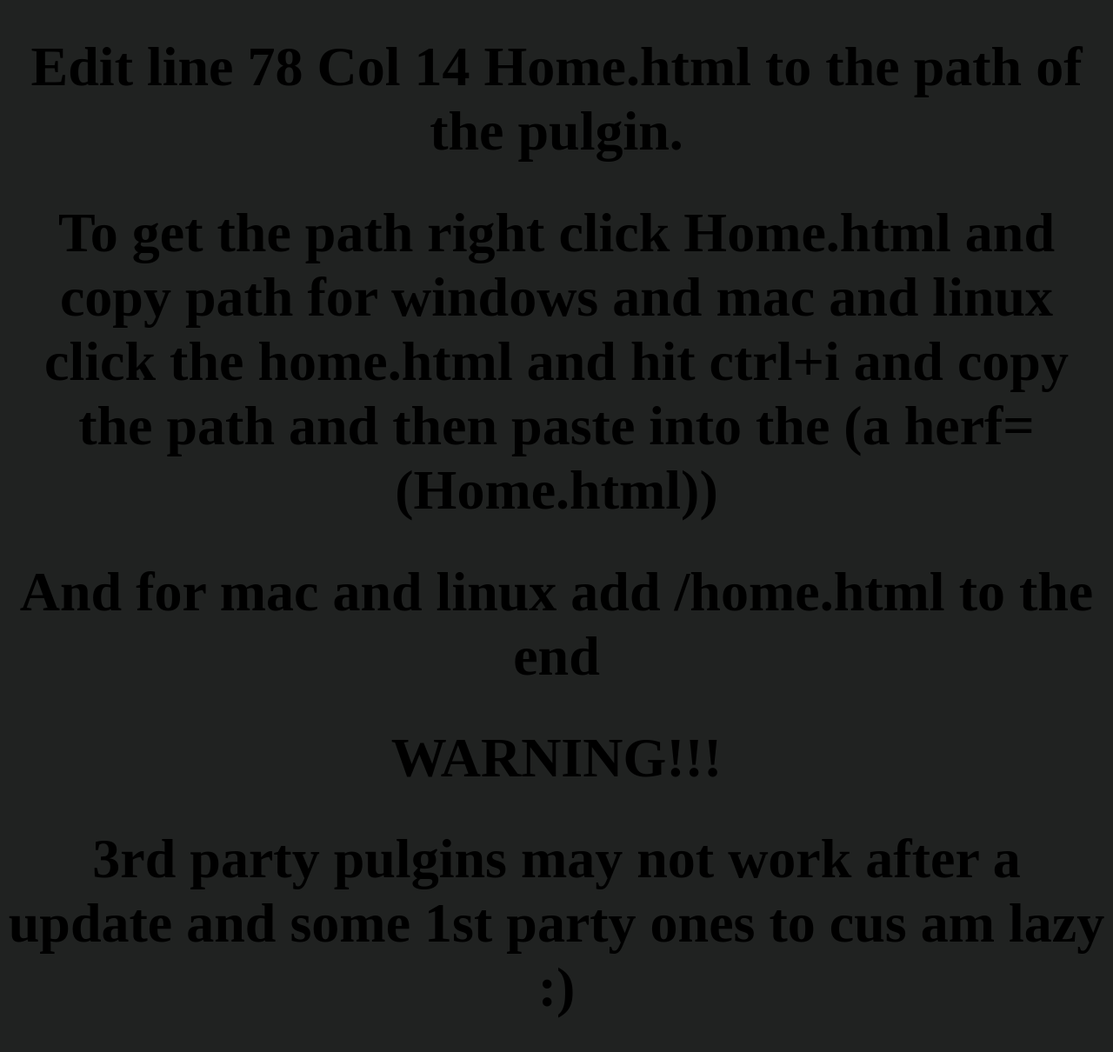
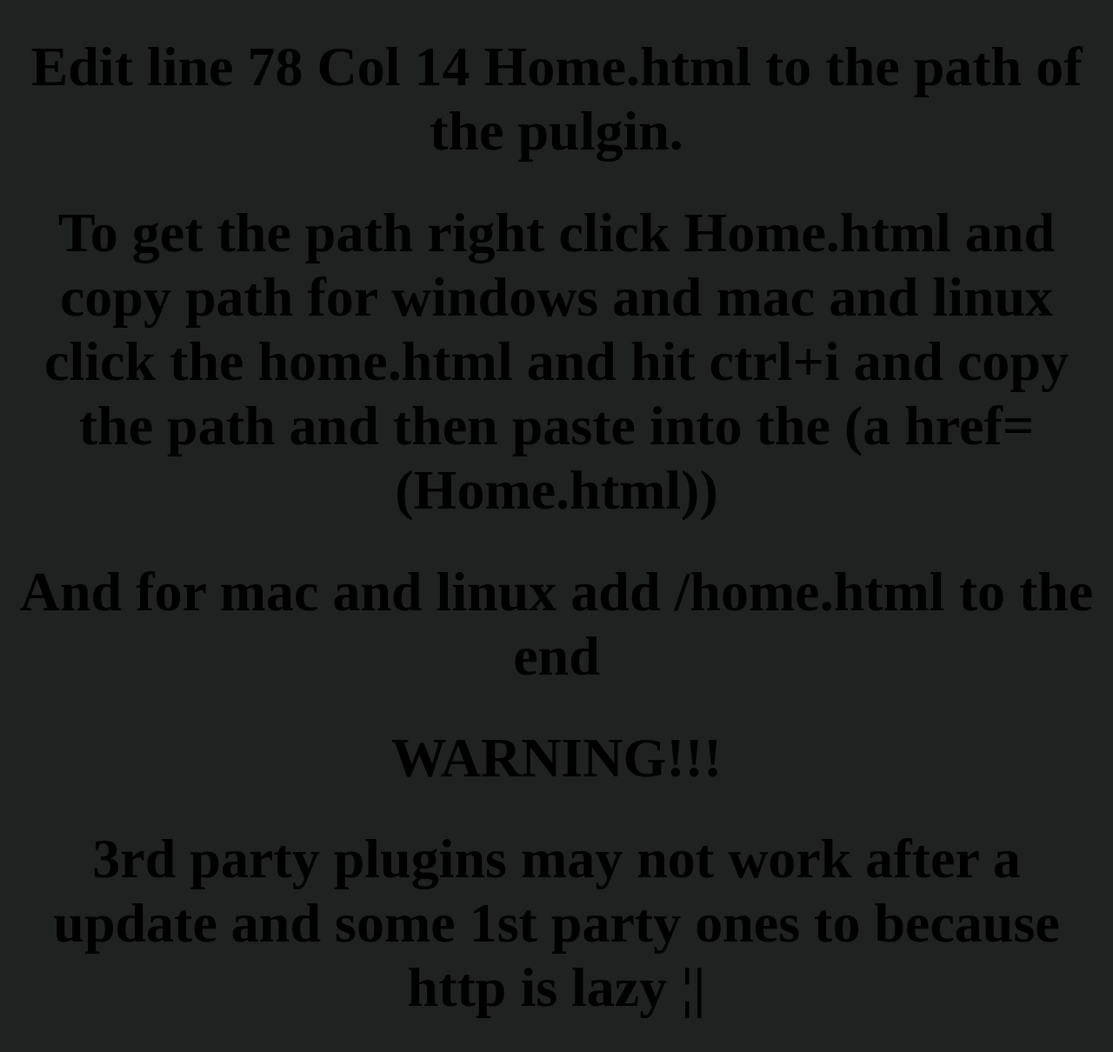
Before and after one commit to HTTPzeiS/FYCLIVE-Alphatesting-7.0.1, a plain HTML site: page HTIAP.html in a window 1280 px wide. Shown: the part 1406-2616 px from the top of the page at 87% size. Drawn offline with Linux system fonts and the light colour scheme.

Commit message:
Update HTIAP.html

```diff
--- a/HTIAP.html
+++ b/HTIAP.html
@@ -34,14 +34,14 @@
         <center><h1>============================</h1></center>
     <!--End-->
     <center><h1>Go to https://github.com/HttpAnimations</h1></center>
-    <center><h1>Find your pulgin to see if its a pulgin look on to desc and find (FYC-PI)</h1></center>
+    <center><h1>Find your plugin to see if its a plugin look on to desc and find (FYC-PI)</h1></center>
     <center><h1>Open the fyc folder in linux and mac it will be in ~/home</h1></center>
     <center><h1>In windows theres a high chance it's in Downloads but it might be somewere alse</h1></center>
     <center><h1>Then right click Pulgin-sites.html and hit open with notepad in windows and VSC on linux and mac</h1></center>
     <center><h1>Edit line 78 Col 14 Home.html to the path of the pulgin.</h1></center>
-    <center><h1>To get the path right click Home.html and copy path for windows and mac and linux click the home.html and hit ctrl+i and copy the path and then paste into the (a herf=(Home.html))</h1></center>
+    <center><h1>To get the path right click Home.html and copy path for windows and mac and linux click the home.html and hit ctrl+i and copy the path and then paste into the (a href=(Home.html))</h1></center>
     <center><h1>And for mac and linux add /home.html to the end</h1></center>
     <center><h1>WARNING!!!</h1></center>
-    <center><h1>3rd party pulgins may not work after a update and some 1st party ones to cus am lazy :)</h1></center>
+    <center><h1>3rd party plugins may not work after a update and some 1st party ones to because http is lazy ¦|</h1></center>
 </body>
 </html>
```
